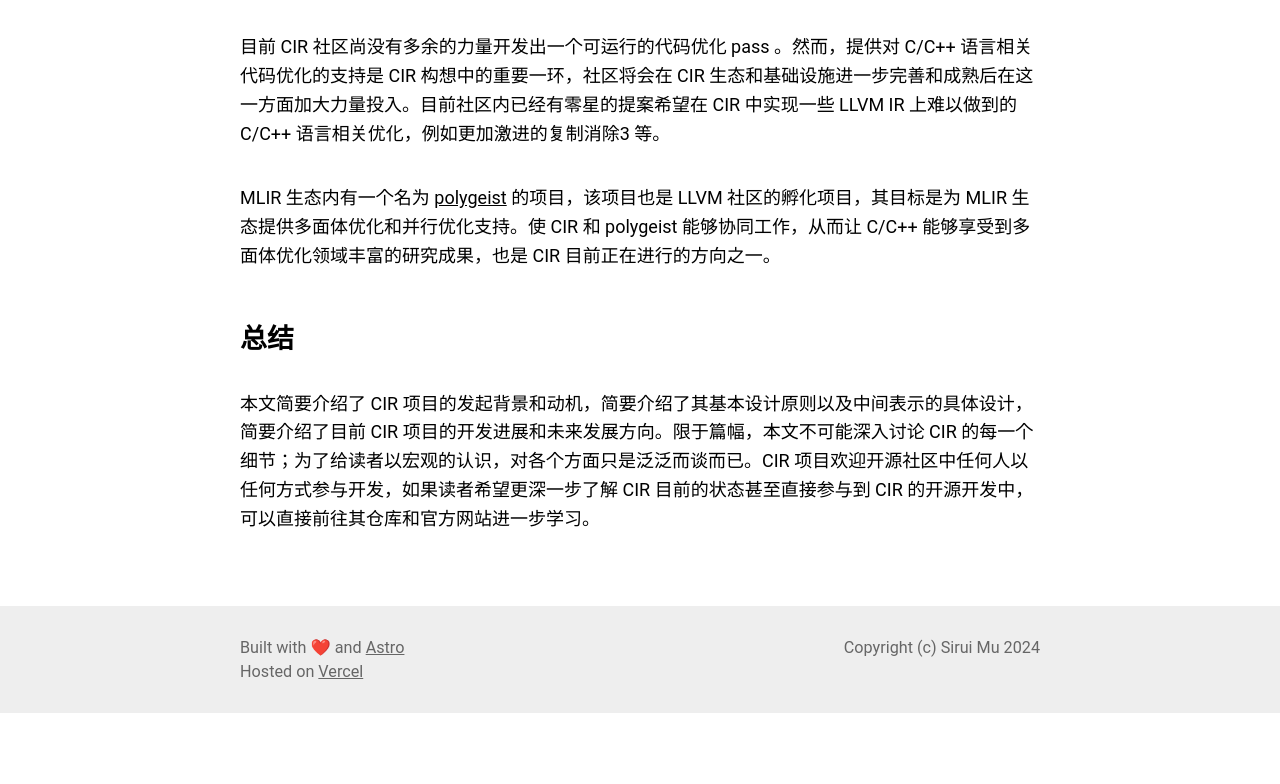
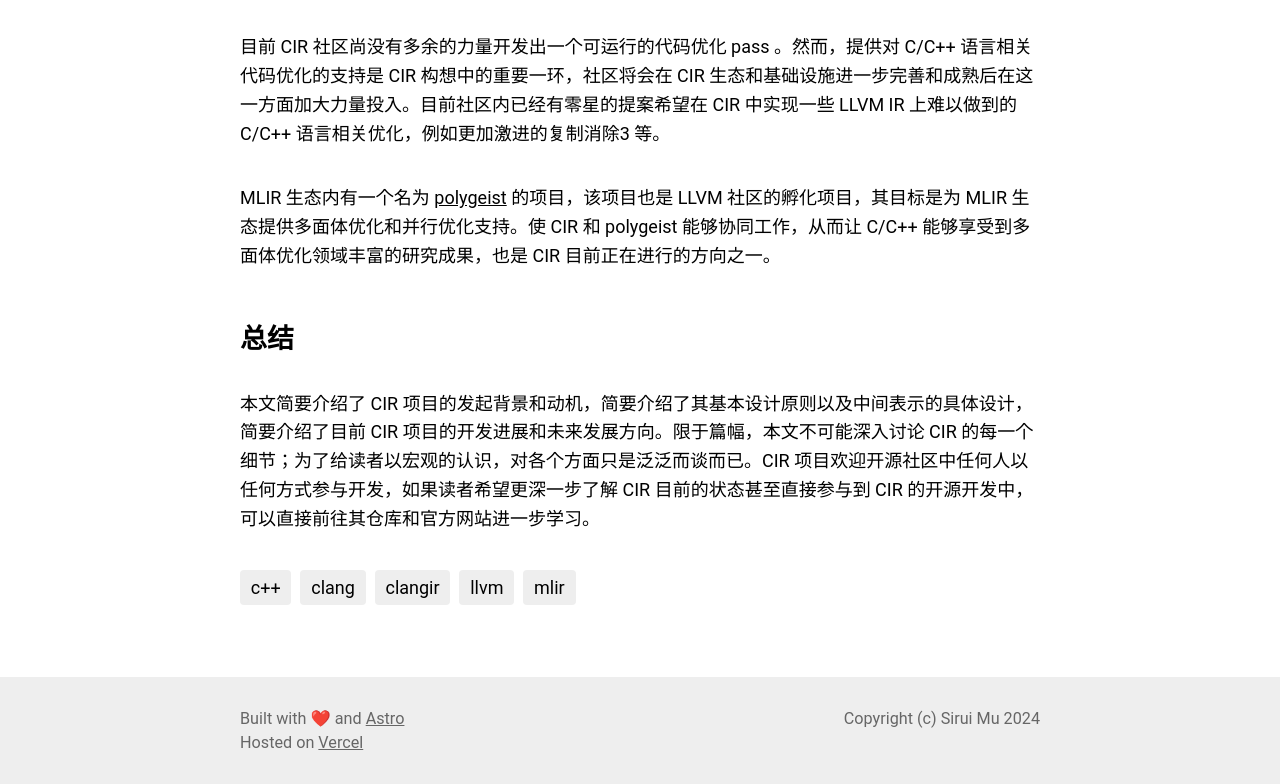
Before and after one commit to Lancern/site, an Astro site: page /posts/2024/03/clangir in a window 1280 px wide. Shown: the part 7917-8701 px from the top of the page. Before the commit the page ends 8630 px from the top, so only its background shows below. Built offline with nearby package versions, Linux system fonts and the light colour scheme; Astro itself is replaced by a stand-in of ours; some packages are replaced by stand-ins of ours.

Commit message:
feat: display post tags at post page bottom

```diff
--- a/src/components/Giscus.astro
+++ b/src/components/Giscus.astro
@@ -15,5 +15,4 @@
   data-theme="preferred_color_scheme"
   data-lang="en"
   crossorigin="anonymous"
-  async
-></script>
+  async></script>
--- /dev/null
+++ b/src/components/Tag.astro
@@ -0,0 +1,19 @@
+---
+interface Props {
+  name: string;
+}
+
+const { name } = Astro.props;
+---
+
+<div class="tag">
+  {name}
+</div>
+
+<style>
+  .tag {
+    border-radius: 4px;
+    padding: 0.4em 0.6em;
+    background-color: var(--secondary-bg-color);
+  }
+</style>
--- a/src/layouts/MDXLayout.astro
+++ b/src/layouts/MDXLayout.astro
@@ -21,6 +21,9 @@ const { frontmatter } = Astro.props;
       <slot />
     </div>
   </main>
+  <div class="mdx-footer">
+    <slot name="footer" />
+  </div>
   <div class="giscus-container">
     <Giscus />
   </div>
@@ -38,6 +41,10 @@ const { frontmatter } = Astro.props;
   }
 
   .giscus-container {
+    margin-top: 2em;
+  }
+
+  .mdx-footer {
     margin-top: 2em;
   }
 </style>
--- a/src/layouts/PostLayout.astro
+++ b/src/layouts/PostLayout.astro
@@ -8,10 +8,13 @@ import CopyrightIcon from "@components/icon/CopyrightIcon.astro";
 import TextWithIcon from "@components/TextWithIcon.astro";
 
 import type { PostFrontmatter } from "@scripts/posts";
+import Tag from "@components/Tag.astro";
 
 type Props = MDXLayoutProps<PostFrontmatter>;
 
 const { frontmatter } = Astro.props;
+
+const tags = frontmatter.tags ?? [];
 ---
 
 <MDXLayout {...Astro.props}>
@@ -40,6 +43,9 @@ const { frontmatter } = Astro.props;
     </a>
   </div>
   <slot />
+  <div class="tags-line" slot="footer">
+    {tags.map((t) => <Tag name={t} />)}
+  </div>
 </MDXLayout>
 
 <style>
@@ -72,4 +78,9 @@ const { frontmatter } = Astro.props;
   a.post-meta-item:hover {
     text-decoration: underline;
   }
+
+  .tags-line {
+    display: flex;
+    column-gap: 0.5em;
+  }
 </style>
```
